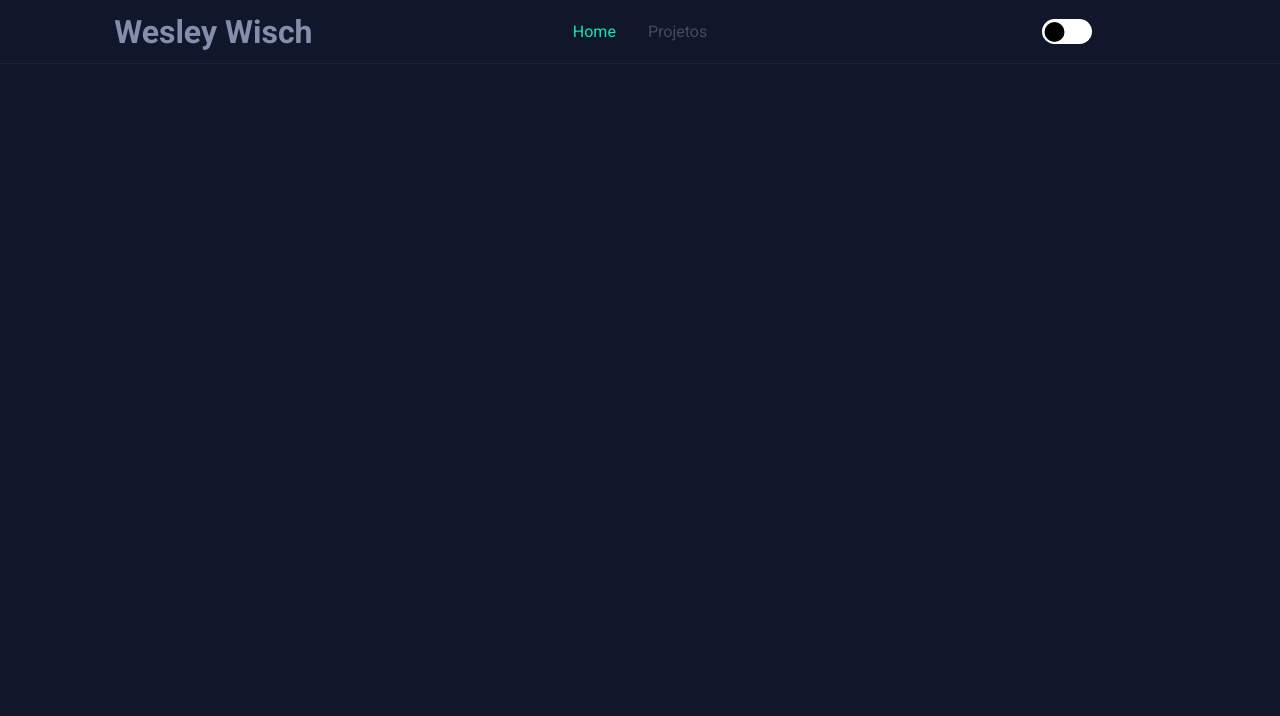
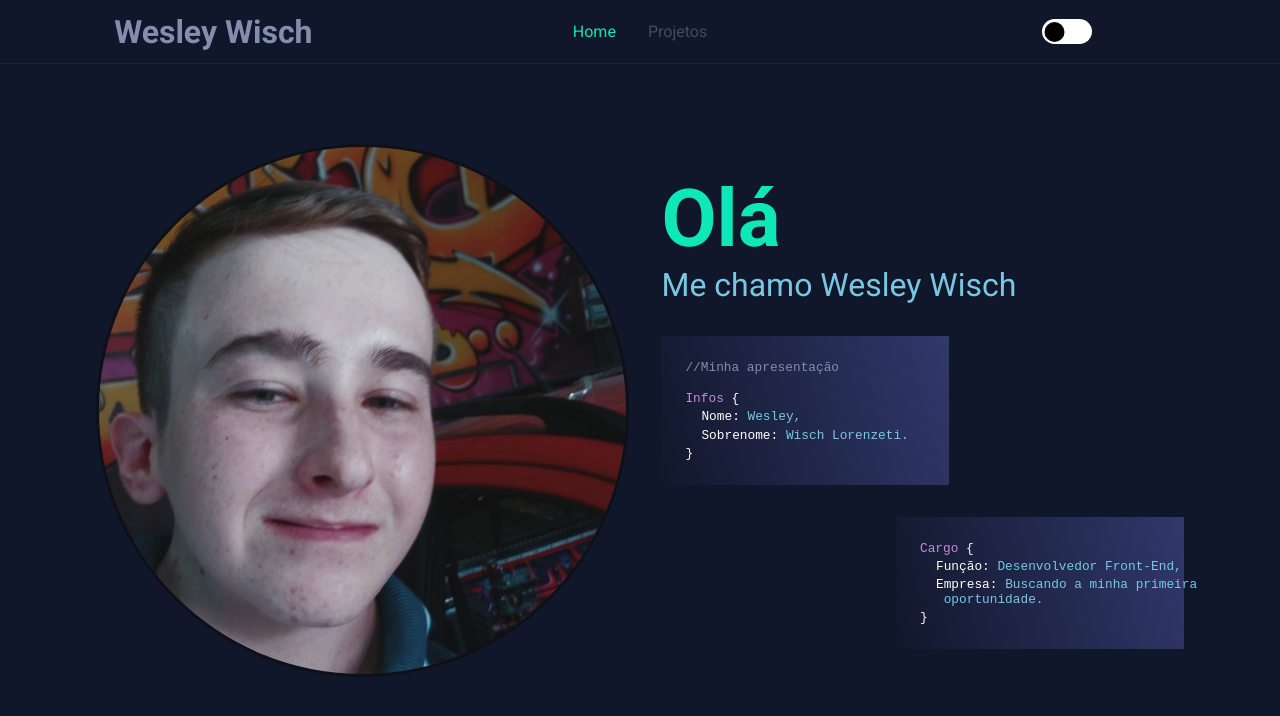
Before and after one commit to wesleywisch/Meu-site-pessoal-v2, a React (Create React App) app: page / in a window 1280 px wide. Shown: the top 716 px of the page. Built offline with nearby package versions, Linux system fonts and the light colour scheme.

Commit message:
Feture página home, e o meu HomeHero

```diff
--- a/src/App.tsx
+++ b/src/App.tsx
@@ -1,6 +1,7 @@
 import { useState } from 'react';
 import { ThemeProvider, DefaultTheme } from 'styled-components';
 import Modal from 'react-modal';
+import { Routes, Route } from 'react-router-dom';
 
 import { GlobalStyle } from './styles/global';
 
@@ -10,6 +11,8 @@ import { dark } from './styles/themes/dark';
 import { useTheme } from './hooks/useTheme';
 
 import { Header } from './components/Header';
+
+import { Home } from './pages/Home';
 
 Modal.setAppElement('#root');
 
@@ -29,6 +32,10 @@ export function App() {
     <ThemeProvider theme={theme}>
       <GlobalStyle />
       <Header toggleTheme={toggleTheme} toggle={toggle} />
+
+      <Routes>
+        <Route path='/' element={<Home />} />
+      </Routes>
     </ThemeProvider>
   );
 };
--- /dev/null
+++ b/src/components/HomeHero/index.tsx
@@ -0,0 +1,43 @@
+import Profile from '../../assets/profile.jpg';
+
+import { HomeHeroContainer, TextContainer, InfosContainer, CodeItem } from './styles'
+
+export function HomeHero() {
+  return (
+    <HomeHeroContainer>
+      <img src={Profile} alt="Foto de perfil" />
+
+      <div>
+        <TextContainer>
+          <h3>Olá</h3>
+          <h4>Me chamo Wesley Wisch</h4>
+        </TextContainer>
+
+        <InfosContainer>
+          <CodeItem>
+            <span className='comment'>//Minha apresentação</span>
+            <span className='purple'>Infos</span> {'\u007B'}
+            <div>
+              Nome: <span className='blue'>Wesley,</span>
+            </div>
+            <div>
+              Sobrenome: <span className='blue'>Wisch Lorenzeti.</span>
+            </div>
+            {'\u007D'}
+          </CodeItem>
+
+          <CodeItem>
+            <span className='purple'>Cargo</span> {'\u007B'}
+            <div>
+              Função: <span className='blue'>Desenvolvedor Front-End,</span>
+            </div>
+            <div>
+              Empresa: <span className='blue'>Buscando a minha primeira <br /> oportunidade.</span>
+            </div>
+            {'\u007D'}
+          </CodeItem>
+        </InfosContainer>
+      </div>
+    </HomeHeroContainer>
+  );
+}
--- /dev/null
+++ b/src/components/HomeHero/styles.ts
@@ -0,0 +1,140 @@
+import styled from "styled-components";
+
+export const HomeHeroContainer = styled.section`
+  width: 100%;
+  display: flex;
+  gap: 2rem;
+  justify-content: center;
+  align-items: center;
+  margin-top: 5rem;
+
+  > img {
+    width: 40rem;
+    border-radius: 50%;
+    border: solid .2rem #0D1117;
+    flex: 1%;
+  }
+
+  > div {
+    flex: 4;
+  }
+
+  @media screen and (max-width: 1450px) {
+    > img {
+      width: 30rem;
+    }
+
+    > div {
+      flex: 1;
+    }
+  }
+
+  @media screen and (max-width: 1000px) {
+    > img {
+      width: 22rem;
+    }
+  }
+
+  @media screen and (max-width: 700px) {
+    flex-direction: column-reverse;
+
+    > div {
+      width: 100%;
+    }
+  }
+`;
+
+export const TextContainer = styled.section`
+  width: 100%;
+  margin-bottom: 2rem;
+
+  h3{
+    font-size: 8rem;
+    color: ${props => props.theme.colors.primary};
+  }
+
+  h4{
+    font-size: 3rem;
+    font-weight: 400;
+    color: ${props => props.theme.colors.secondary};
+  }
+
+  @media screen and (max-width: 1450px) {
+    h3{
+      font-size: 5rem;
+    }
+
+    h4{
+      font-size: 2rem;
+    }
+  }
+
+  @media screen and (max-width: 1000px) {
+    h3{
+      font-size: 3rem;
+    }
+
+    h4{
+      font-size: 1.5rem;
+    }
+  }
+
+  @media screen and (max-width: 700px) {
+    text-align: center;
+  }
+`;
+
+export const InfosContainer = styled.section`
+  width: 100%;
+  display: flex;
+  flex-direction: column;
+  gap: 2rem;
+`;
+
+export const CodeItem = styled.pre`
+  background: ${props => props.theme.colors.gradient};
+  padding: 2rem;
+  font-family: monospace;
+  font-weight: 300;
+  color: #fff;
+  width: 24rem;
+  align-self: flex-start;
+  transition: 1s;
+
+  &:hover{
+    filter: brightness(1.2);
+  }
+
+  &:last-child{
+    align-self: flex-end;
+  }
+
+  > div {
+    margin: 0.2rem 0;
+    margin-left: 1rem;
+  }
+
+  span.purple{
+    color: #c38cdd;
+  }
+
+  span.blue{
+    color: #7ac7e3;
+  }
+
+  span.comment{
+    color: ${props => props.theme.colors.text};
+    margin-bottom: 1rem;
+    display: block;
+  }
+
+  @media screen and (max-width: 1450px) {
+    width: 18rem;
+    padding: 1.5rem;
+    font-size: 0.8rem;
+  }
+
+  @media screen and (max-width: 1000px) {
+    width: 100%;
+  }
+`;
--- a/src/index.tsx
+++ b/src/index.tsx
@@ -1,14 +1,12 @@
 import React from 'react';
 import ReactDOM from 'react-dom';
-import { BrowserRouter, Routes, Route } from 'react-router-dom';
+import { BrowserRouter } from 'react-router-dom';
 import { App } from './App';
 
 ReactDOM.render(
   <React.StrictMode>
     <BrowserRouter>
-      <Routes>
-        <Route path='/' element={<App />} />
-      </Routes>
+      <App />
     </BrowserRouter>
   </React.StrictMode>,
   document.getElementById('root')
--- /dev/null
+++ b/src/pages/Home/index.tsx
@@ -0,0 +1,13 @@
+import { HomeHero } from '../../components/HomeHero';
+
+import { HomeContainer } from './styles';
+
+export function Home() {
+  return (
+    <HomeContainer>
+      <div>
+        <HomeHero />
+      </div>
+    </HomeContainer>
+  );
+}
--- /dev/null
+++ b/src/pages/Home/styles.ts
@@ -0,0 +1,31 @@
+import styled from "styled-components";
+
+export const HomeContainer = styled.main`
+  display: flex;
+  flex-direction: column;
+  width: 100%;
+  height: 100%;
+
+  > div {
+    display: flex;
+    flex-direction: column;
+    gap: 8rem;
+
+    width: 100%;
+    margin: 0 auto;
+    max-width: 85rem;
+    padding: 0 1rem;
+
+    @media screen and (max-width: 1450px) {
+      max-width: 70rem;
+    }
+
+    @media screen and (max-width: 1000px) {
+      max-width: 50rem;
+    }
+
+    @media screen and (max-width: 700px) {
+      padding: 0 2rem;
+    }
+  }
+`;
--- a/src/styles/global.ts
+++ b/src/styles/global.ts
@@ -43,23 +43,4 @@ export const GlobalStyle = createGlobalStyle`
   li{
     list-style: none;
   }
-
-  .container{
-    width: 100%;
-    margin: 0 auto;
-    max-width: 85rem;
-    padding: 0 1rem;
-
-    @media screen and (max-width: 1450px) {
-      max-width: 70rem;
-    }
-
-    @media screen and (max-width: 1000px) {
-      max-width: 50rem;
-    }
-
-    @media screen and (max-width: 700px) {
-      padding: 0 2rem;
-    }
-  }
 `;
```
Also changed, not shown: src/assets/profile.jpg (added).
